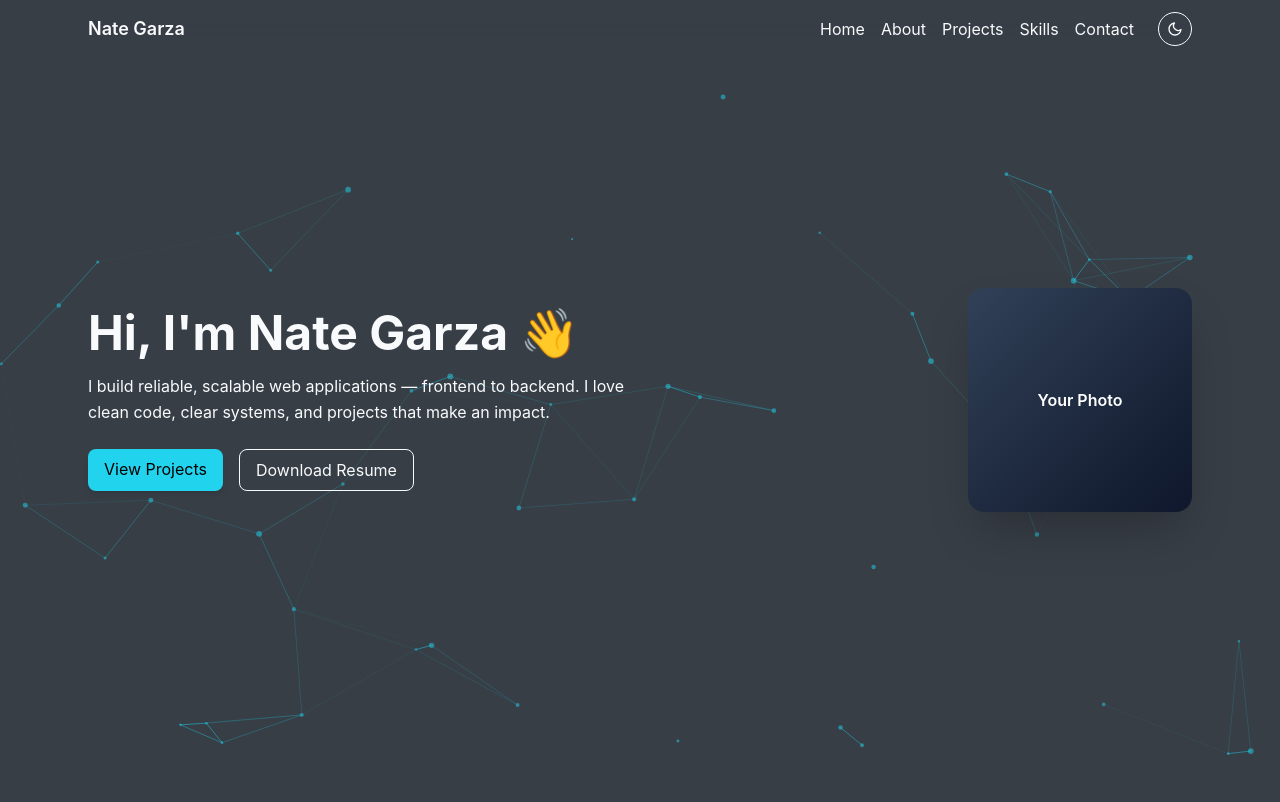
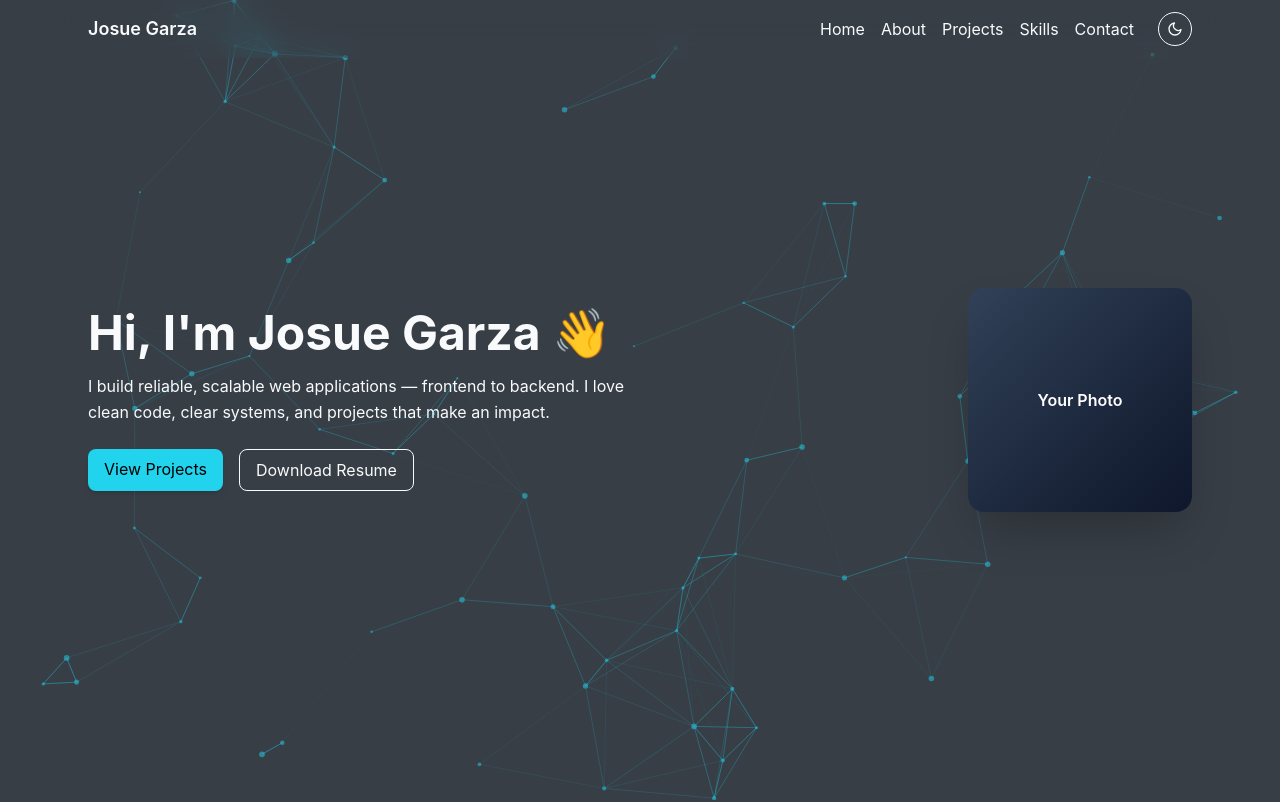
Before and after one commit to GarzaNate/portfolio_V3, a React (Vite) app: page / in a window 1280 px wide. Shown: the top 802 px of the page. Built offline with nearby package versions, Linux system fonts and the light colour scheme.

Commit message:
feat: update Hero and Navbar components; enhance ParticleBackground with increased particle count

```diff
--- a/src/components/Hero.jsx
+++ b/src/components/Hero.jsx
@@ -1,6 +1,4 @@
 import React, { useCallback } from "react";
-import { Particles } from "@tsparticles/react";
-import { loadSlim } from "@tsparticles/slim";
 import { motion } from "framer-motion";
 
 export default function Hero() {
@@ -17,7 +15,7 @@ export default function Hero() {
             transition={{ duration: 0.8, delay: 0.1 }}
           >
             <h1 className="text-4xl md:text-5xl font-bold">
-              Hi, I'm Nate Garza <span className="inline-block">👋</span>
+              Hi, I'm Josue Garza <span className="inline-block">👋</span>
             </h1>
             <p className="mt-4 max-w-xl leading-relaxed">
               I build reliable, scalable web applications — frontend to backend.
--- a/src/components/Navbar.jsx
+++ b/src/components/Navbar.jsx
@@ -13,7 +13,7 @@ export default function Navbar() {
   return (
     <header className="fixed w-full z-40 top-0 left-0">
       <nav className="max-w-6xl mx-auto px-6 py-3 flex items-center justify-between backdrop-blur-md">
-        <div className="text-lg font-semibold">Nate Garza</div>
+        <div className="text-lg font-semibold">Josue Garza</div>
         <div className="flex items-center gap-6">
           <div className="hidden md:flex gap-4">
             <Link
--- a/src/components/ParticleBackground.jsx
+++ b/src/components/ParticleBackground.jsx
@@ -43,7 +43,7 @@ const ParticlesBackground = () => {
           },
         },
         particles: {
-          number: { value: 100, density: { enable: true, area: 800 } },
+          number: { value: 150, density: { enable: true, area: 800 } },
           color: { value: "#22d3ee" },
           shape: { type: "circle" },
           opacity: { value: 0.5 },
```
